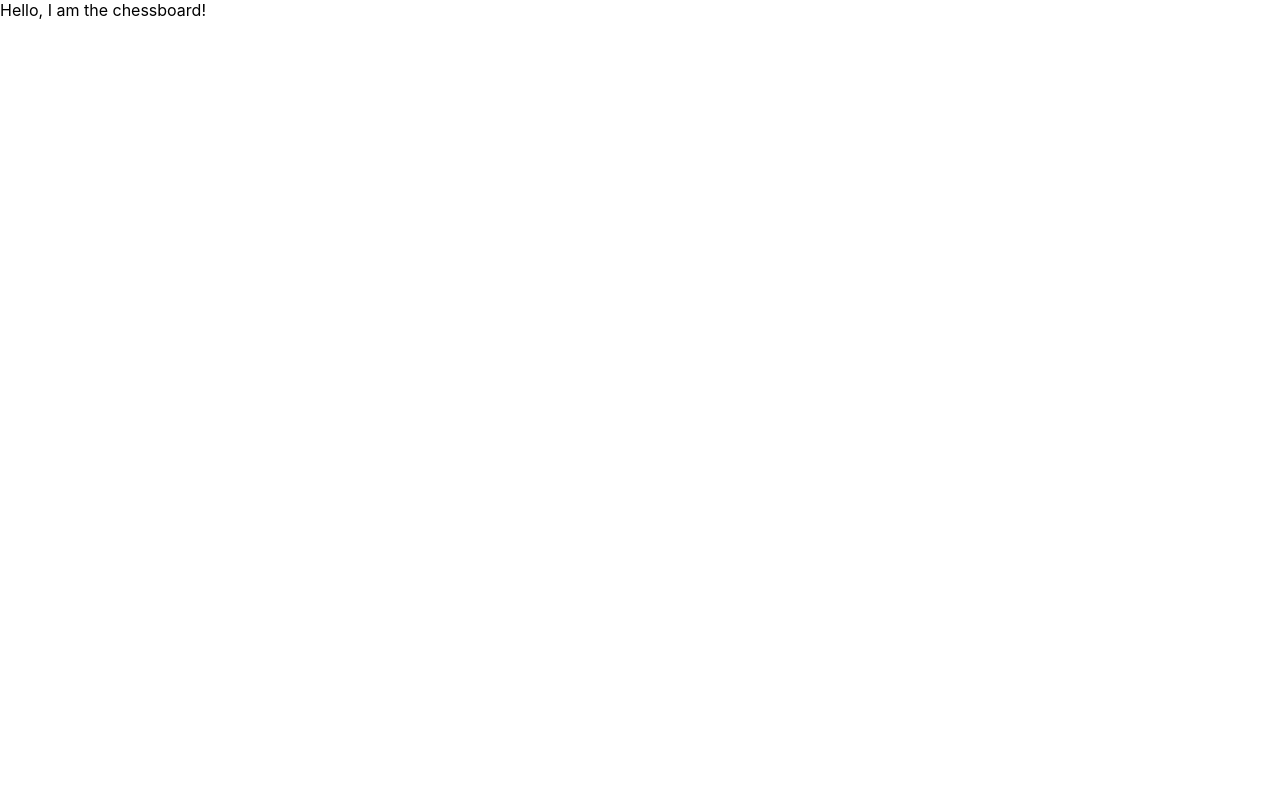
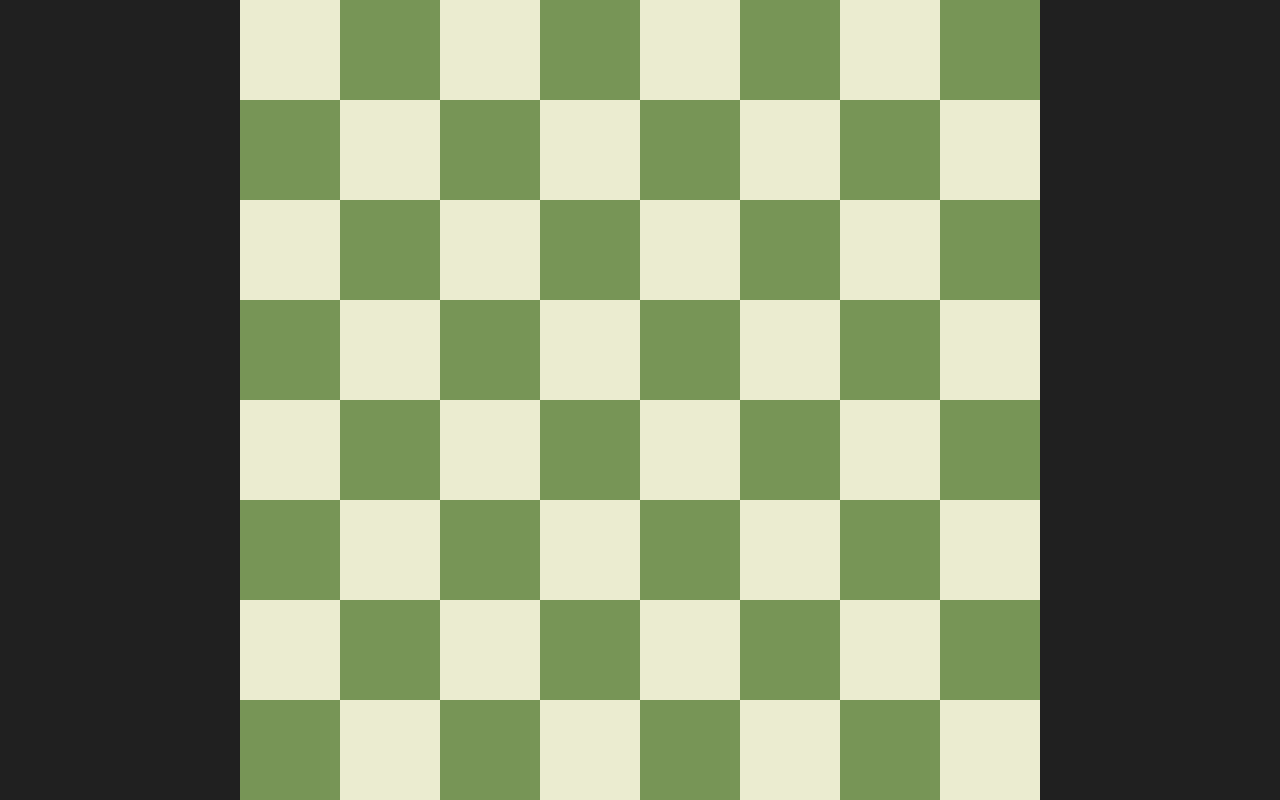
Before and after one commit to Zuha-SB/ReactJS-Chess, a React (Create React App) app in the folder chess-app/: page / in a window 1280 px wide. Built offline with nearby package versions, Linux system fonts and the light colour scheme.

Commit message:
Created background and chessboard

```diff
--- a/chess-app/src/App.css
+++ b/chess-app/src/App.css
@@ -1,38 +1,6 @@
-.App {
-  text-align: center;
+#app {
+  display: grid;
+  place-content: center;
+  height: 100vh;
+  background-color: #202020;
 }
-
-.App-logo {
-  height: 40vmin;
-  pointer-events: none;
-}
-
-@media (prefers-reduced-motion: no-preference) {
-  .App-logo {
-    animation: App-logo-spin infinite 20s linear;
-  }
-}
-
-.App-header {
-  background-color: #282c34;
-  min-height: 100vh;
-  display: flex;
-  flex-direction: column;
-  align-items: center;
-  justify-content: center;
-  font-size: calc(10px + 2vmin);
-  color: white;
-}
-
-.App-link {
-  color: #61dafb;
-}
-
-@keyframes App-logo-spin {
-  from {
-    transform: rotate(0deg);
-  }
-  to {
-    transform: rotate(360deg);
-  }
-}
--- a/chess-app/src/App.tsx
+++ b/chess-app/src/App.tsx
@@ -3,7 +3,7 @@
 
 function App() {
   return (
-    <div>
+    <div id="app">
       <Chessboard/>
     </div>
   );
--- a/chess-app/src/components/Chessboard.css
+++ b/chess-app/src/components/Chessboard.css
@@ -0,0 +1,20 @@
+#chessboard {
+    display: grid;
+    grid-template-columns: repeat(8, 100px);
+    grid-template-rows: repeat(8, 100px);
+    width: 800px;
+    height: 800px;
+}
+
+#chessboard .tile {
+    width: 100px;
+    height: 100px;
+}
+
+#chessboard .black-tile {
+    background-color: #779556;
+}
+
+#chessboard .white-tile {
+    background-color: #ebecd0;
+}
--- a/chess-app/src/components/Chessboard.tsx
+++ b/chess-app/src/components/Chessboard.tsx
@@ -1,6 +1,20 @@
 import React from 'react';
 import './Chessboard.css';
 
+const ranks = ["1", "2", "3", "4", "5", "6", "7", "8"];
+const files = ["a", "b", "c", "d", "e", "f", "g", "h"];
+
 export default function Chessboard() {
-    return <div>Hello, I am the chessboard!</div>
+    let board = [];
+    for(let j = ranks.length-1; j >= 0; j--) {
+        for(let i = 0; i < files.length; i++) {
+            const sum = j + i;
+            if(sum % 2 === 0) {
+                board.push(<div className='tile black-tile'></div>);
+            } else {
+                board.push(<div className='tile white-tile'></div>);
+            }
+        }
+    }
+    return <div id="chessboard">{board}</div>
 }
```
